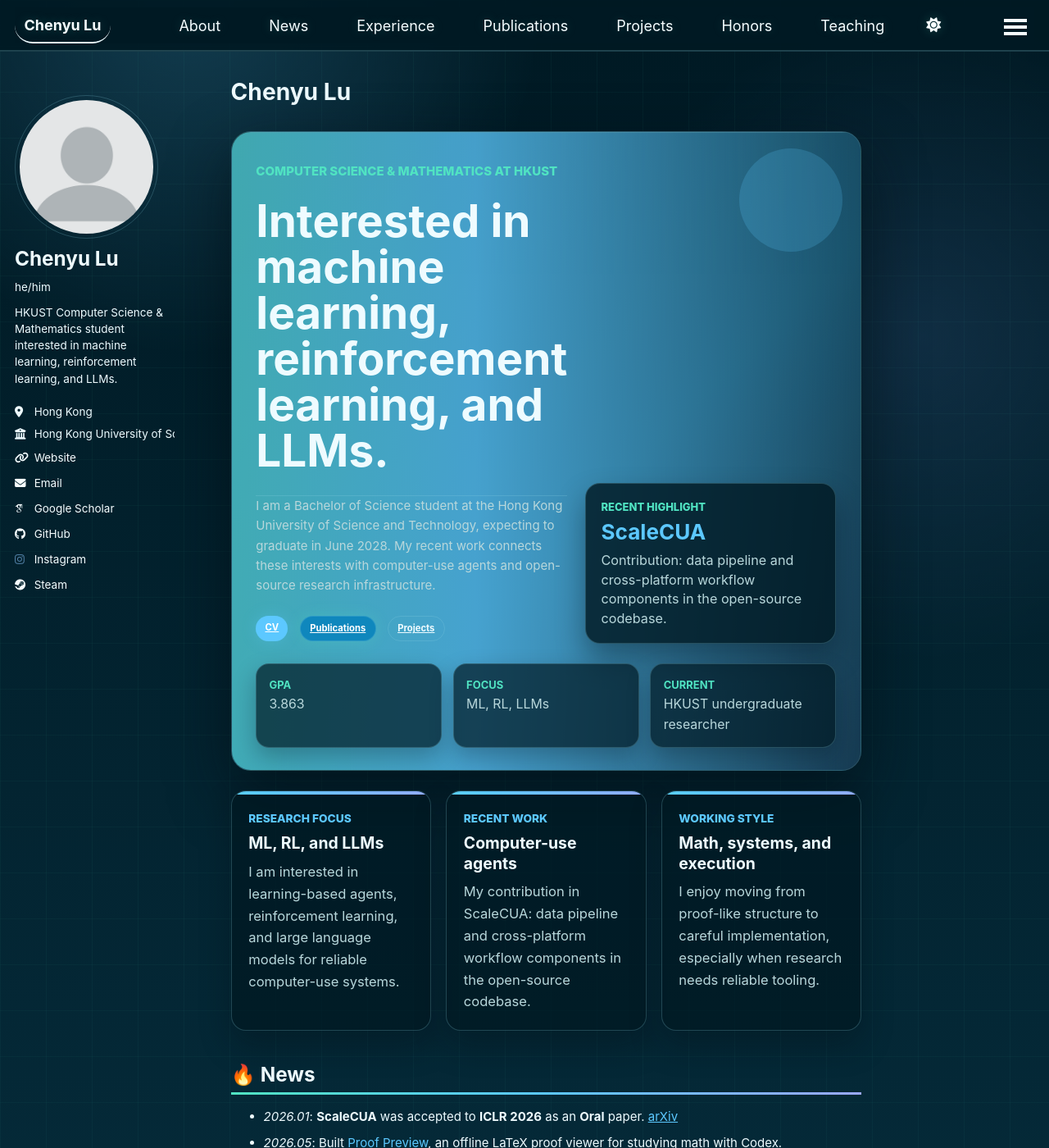
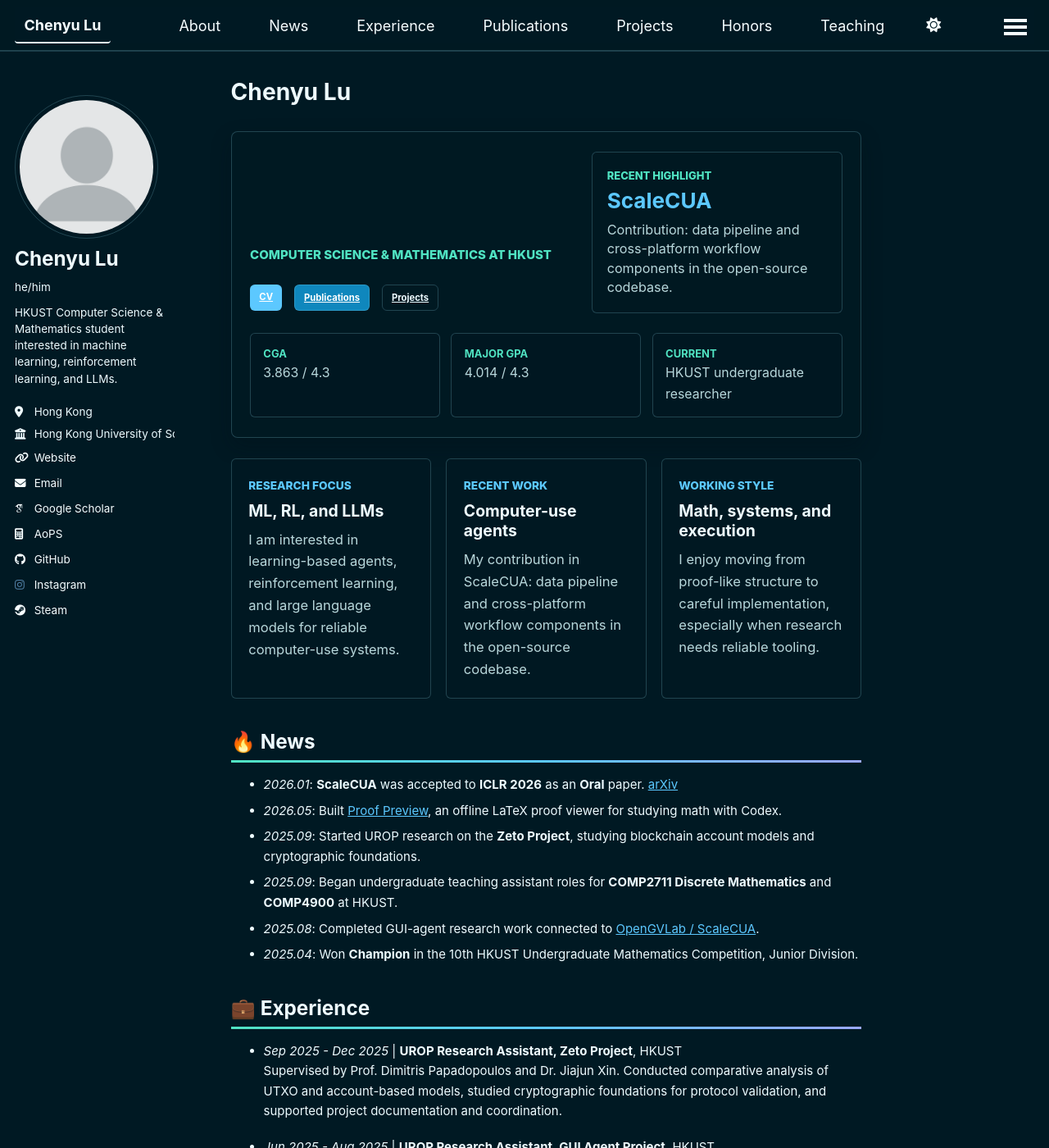
Before and after one commit to dylanluchenyu/dylanluchenyu.github.io, a Jekyll site: the page built from _pages/about.md, in a window 1280 px wide and 1400 px high. Shown: the whole window at 82% size. Built offline with Jekyll 4.4.1, drawn with Linux system fonts in a browser that asks for light colours; some web fonts are replaced; a script bundle is joined from its source files by our own code; library files that are not in the unit come from our copies; some of the changed text lies outside the part shown.

Commit message:
new version

```diff
--- a/_config.yml
+++ b/_config.yml
@@ -45,6 +45,7 @@
   researchgate     : # URL
   scopus           : # URL
   zotero           : # URL
+  aops             : cheaterzeta
 
 
   # Repositories and software development
--- a/_data/authors.yml
+++ b/_data/authors.yml
@@ -6,5 +6,6 @@
   email       : "cluba@connect.ust.hk"
   bio         : "Computer Science & Mathematics student at HKUST. Interested in machine learning, reinforcement learning, and LLMs."
   avatar      : "profile.png"
+  aops        : "cheaterzeta"
   github      : "dylanluchenyu"
   linkedin    : # Add if available
--- a/_includes/author-profile.html
+++ b/_includes/author-profile.html
@@ -73,6 +73,9 @@
       {% endif %}
       {% if author.zotero %}
         <li><a href="{{ author.zotero }}"><i class="ai ai-zotero ai-fw icon-pad-right"></i>Zotero</a></li>
+      {% endif %}
+      {% if author.aops %}
+        <li><a href="https://artofproblemsolving.com/community/user/{{ author.aops }}"><i class="fas fa-fw fa-calculator icon-pad-right" aria-hidden="true"></i>AoPS</a></li>
       {% endif %}
 
       <!-- Font Awesome icons / Repositories and software development -->
--- a/_pages/about.md
+++ b/_pages/about.md
@@ -13,8 +13,6 @@
 <section class="landing-hero">
   <div class="landing-copy">
     <p class="landing-eyebrow">Computer Science & Mathematics at HKUST</p>
-    <h2>Interested in machine learning, reinforcement learning, and LLMs.</h2>
-    <p class="landing-summary">I am a Bachelor of Science student at the Hong Kong University of Science and Technology, expecting to graduate in June 2028. My recent work connects these interests with computer-use agents and open-source research infrastructure.</p>
     <div class="landing-links">
       <a class="btn btn--primary" href="/files/CV.pdf">CV</a>
       <a class="btn btn--inverse" href="#publications">Publications</a>
@@ -27,8 +25,8 @@
     <p>Contribution: data pipeline and cross-platform workflow components in the open-source codebase.</p>
   </div>
   <div class="landing-stats" aria-label="Profile summary">
-    <span><strong>GPA</strong> 3.863</span>
-    <span><strong>Focus</strong> ML, RL, LLMs</span>
+    <span><strong>CGA</strong> 3.863 / 4.3</span>
+    <span><strong>Major GPA</strong> 4.014 / 4.3</span>
     <span><strong>Current</strong> HKUST undergraduate researcher</span>
   </div>
 </section>
@@ -147,5 +145,6 @@
 
 - **Degree:** B.S. in Computer Science & Mathematics, HKUST.
 - **Expected graduation:** June 2028.
-- **GPA:** 3.863.
+- **CGA:** 3.863 / 4.3.
+- **Major GPA:** 4.014 / 4.3, calculated from COMP and MATH coursework.
 - **Languages:** Mandarin Chinese (native), English (proficient).
--- a/_sass/layout/_custom.scss
+++ b/_sass/layout/_custom.scss
@@ -35,7 +35,7 @@
   --academic-warm-panel: #001923;
   --academic-rule: rgba(137, 210, 223, 0.24);
   --academic-muted: #b8d7db;
-  --academic-shadow: 0 28px 72px rgba(0, 13, 20, 0.62);
+  --academic-shadow: 0 10px 24px rgba(0, 13, 20, 0.28);
 }
 
 html {
@@ -57,28 +57,16 @@
   --academic-warm-panel: #001923;
   --academic-rule: rgba(137, 210, 223, 0.24);
   --academic-muted: #b8d7db;
-  --academic-shadow: 0 28px 72px rgba(0, 13, 20, 0.62);
+  --academic-shadow: 0 10px 24px rgba(0, 13, 20, 0.28);
 }
 
 body {
-  background:
-    linear-gradient(90deg, rgba(80, 227, 194, 0.04) 1px, transparent 1px),
-    linear-gradient(rgba(80, 227, 194, 0.035) 1px, transparent 1px),
-    radial-gradient(circle at 18% 0%, rgba(92, 200, 255, 0.2), rgba(92, 200, 255, 0) 24rem),
-    radial-gradient(circle at 88% 12%, rgba(122, 162, 255, 0.12), rgba(122, 162, 255, 0) 22rem),
-    linear-gradient(180deg, #001923, #052b3a 46%, #001923);
-  background-size: 56px 56px, 56px 56px, auto, auto, auto;
+  background: #001923;
   color: var(--academic-ink);
 }
 
 html[data-theme="dark"] body {
-  background:
-    linear-gradient(90deg, rgba(80, 227, 194, 0.04) 1px, transparent 1px),
-    linear-gradient(rgba(80, 227, 194, 0.035) 1px, transparent 1px),
-    radial-gradient(circle at 18% 0%, rgba(92, 200, 255, 0.2), rgba(92, 200, 255, 0) 24rem),
-    radial-gradient(circle at 88% 12%, rgba(122, 162, 255, 0.12), rgba(122, 162, 255, 0) 22rem),
-    linear-gradient(180deg, #001923, #052b3a 46%, #001923);
-  background-size: 56px 56px, 56px 56px, auto, auto, auto;
+  background: #001923;
 }
 
 .page__footer {
@@ -119,8 +107,8 @@
   padding: 1.15rem 1.25rem;
   background: var(--academic-warm-panel);
   border: 1px solid var(--academic-rule);
-  border-left: 5px solid var(--academic-teal);
-  border-radius: 18px;
+  border-left: 4px solid var(--academic-teal);
+  border-radius: 6px;
 
   p {
     margin: 0;
@@ -133,13 +121,11 @@
   display: grid;
   gap: 1.25rem;
   margin: 0 0 1.35rem;
-  padding: 2rem 1.65rem 1.45rem;
+  padding: 1.35rem 1.25rem;
   overflow: hidden;
-  background:
-    linear-gradient(120deg, rgba(80, 227, 194, 0.13), rgba(92, 200, 255, 0.09) 42%, rgba(122, 162, 255, 0.11)),
-    linear-gradient(135deg, #001923, #063443 58%, #001923);
+  background: rgba(0, 25, 35, 0.92);
   border: 1px solid rgba(137, 210, 223, 0.24);
-  border-radius: 24px;
+  border-radius: 8px;
   box-shadow: var(--academic-shadow);
 
   @include breakpoint($medium) {
@@ -149,30 +135,11 @@
 }
 
 .landing-hero::before {
-  content: "";
-  position: absolute;
-  inset: 0;
-  background: linear-gradient(90deg, transparent, var(--academic-teal), var(--academic-sky), transparent);
-  background-size: 220% 100%;
-  border-top: 1px solid rgba(137, 210, 223, 0.36);
-  opacity: 0.72;
-  animation: cool-scan 8s linear infinite;
-  pointer-events: none;
+  display: none;
 }
 
 .landing-hero::after {
-  content: "";
-  position: absolute;
-  right: 1.25rem;
-  top: 1.1rem;
-  width: 7rem;
-  height: 7rem;
-  background:
-    linear-gradient(135deg, rgba(92, 200, 255, 0.32), rgba(80, 227, 194, 0.06)),
-    var(--academic-sky);
-  border-radius: 999px;
-  opacity: 0.2;
-  pointer-events: none;
+  display: none;
 }
 
 .landing-copy,
@@ -214,19 +181,19 @@
 }
 
 .landing-links .btn {
-  border-radius: 999px;
+  border-radius: 6px;
 }
 
 .landing-links .btn--primary {
   color: #ffffff !important;
   background: var(--academic-sky) !important;
-  box-shadow: 0 0 18px rgba(92, 200, 255, 0.28);
+  box-shadow: none;
 }
 
 .landing-links .btn--inverse {
   color: #ffffff !important;
   background: #0f6f9f !important;
-  box-shadow: 0 0 18px rgba(80, 227, 194, 0.24);
+  box-shadow: none;
 }
 
 .landing-links .btn--inverse:link,
@@ -247,8 +214,8 @@
   padding: 1rem;
   background: rgba(0, 25, 35, 0.82);
   border: 1px solid var(--academic-rule);
-  border-radius: 18px;
-  box-shadow: 0 18px 34px rgba(0, 13, 20, 0.34);
+  border-radius: 6px;
+  box-shadow: none;
 }
 
 .landing-note span {
@@ -291,9 +258,9 @@
     color: var(--academic-muted);
     background: rgba(0, 25, 35, 0.7);
     border: 1px solid var(--academic-rule);
-    border-radius: 16px;
+    border-radius: 6px;
     font-size: 0.88rem;
-    box-shadow: 0 12px 28px rgba(0, 13, 20, 0.28);
+    box-shadow: none;
   }
 
   strong {
@@ -324,23 +291,17 @@
   padding: 1.15rem;
   background: rgba(0, 25, 35, 0.74);
   border: 1px solid var(--academic-rule);
-  border-radius: 18px;
-  box-shadow: 0 18px 38px rgba(0, 13, 20, 0.32);
-  transition: transform 160ms ease, box-shadow 160ms ease;
+  border-radius: 6px;
+  box-shadow: none;
+  transition: border-color 160ms ease, background 160ms ease;
 
   &::before {
-    content: "";
-    position: absolute;
-    inset: 0 0 auto;
-    height: 4px;
-    background: linear-gradient(90deg, var(--academic-teal), var(--academic-sky), var(--academic-coral-deep));
-    background-size: 180% 100%;
-    animation: cool-scan 7s linear infinite;
+    display: none;
   }
 
   &:hover {
-    transform: translateY(-3px);
-    box-shadow: 0 24px 48px rgba(0, 13, 20, 0.42), 0 0 0 1px rgba(80, 227, 194, 0.18);
+    background: rgba(6, 52, 67, 0.82);
+    border-color: var(--global-dark-border-color);
   }
 
   h3 {
@@ -391,9 +352,8 @@
 }
 
 .greedy-nav .visible-links > li > a {
-  border-radius: 999px;
+  border-radius: 4px;
   padding: 0.42rem 0.64rem;
-  text-shadow: 0 0 14px rgba(80, 227, 194, 0.22);
 }
 
 .greedy-nav .visible-links > li > a:hover,
@@ -402,8 +362,8 @@
 .greedy-nav .hidden-links a:focus,
 .author__urls a:hover {
   color: var(--academic-teal) !important;
-  background: rgba(80, 227, 194, 0.1);
-  box-shadow: inset 0 -2px 0 var(--academic-teal);
+  background: transparent;
+  box-shadow: none;
 }
 
 .greedy-nav {
@@ -429,7 +389,7 @@
 }
 
 .author__urls-wrapper .btn {
-  border-radius: 999px;
+  border-radius: 6px;
 }
 
 .paper-box {
@@ -440,15 +400,15 @@
   padding: 1rem 1.05rem;
   background: rgba(0, 25, 35, 0.74);
   border: 1px solid var(--academic-rule);
-  border-left: 5px solid var(--academic-sky);
-  border-radius: 18px;
-  box-shadow: 0 18px 38px rgba(0, 13, 20, 0.32);
-  transition: transform 160ms ease, box-shadow 160ms ease;
+  border-left: 4px solid var(--academic-sky);
+  border-radius: 6px;
+  box-shadow: none;
+  transition: border-color 160ms ease, background 160ms ease;
 }
 
 .paper-box:hover {
-  transform: translateY(-2px);
-  box-shadow: 0 24px 48px rgba(0, 13, 20, 0.42), 0 0 0 1px rgba(92, 200, 255, 0.18);
+  background: rgba(6, 52, 67, 0.82);
+  border-color: var(--global-dark-border-color);
 }
 
 .paper-box-text {
@@ -489,7 +449,7 @@
   padding: 0.06em 0.45em;
   color: #fff;
   background: var(--academic-coral-deep);
-  border-radius: 999px;
+  border-radius: 4px;
   font-size: 0.76em;
   font-style: normal;
   font-weight: 700;
@@ -507,7 +467,7 @@
   display: inline-block;
   margin-right: 0.32em;
   padding: 0.1em 0.55em;
-  border-radius: 999px;
+  border-radius: 4px;
   color: #fff !important;
   font-weight: 600;
   text-decoration: none !important;
@@ -531,17 +491,17 @@
 
 .archive__item,
 .page__inner-wrap {
-  animation: rise-in 360ms ease both;
+  animation: none;
 }
 
 .archive__item {
   padding: 0.85rem 0.95rem;
   border: 1px solid transparent;
-  border-radius: 16px;
-  transition: transform 160ms ease, border-color 160ms ease, background 160ms ease;
+  border-radius: 6px;
+  transition: border-color 160ms ease, background 160ms ease;
 
   &:hover {
-    transform: translateY(-2px);
+    transform: none;
     background: rgba(7, 54, 66, 0.82);
     border-color: var(--academic-rule);
   }
@@ -579,7 +539,7 @@
 @media (max-width: 600px) {
   .landing-hero {
     padding: 1.45rem 1rem 1.05rem;
-    border-radius: 18px;
+    border-radius: 8px;
   }
 
   .landing-hero h2 {
@@ -610,25 +570,3 @@
     overflow-x: hidden;
   }
 }
-
-@keyframes rise-in {
-  from {
-    opacity: 0;
-    transform: translateY(8px);
-  }
-
-  to {
-    opacity: 1;
-    transform: translateY(0);
-  }
-}
-
-@keyframes cool-scan {
-  from {
-    background-position: 220% 0;
-  }
-
-  to {
-    background-position: -220% 0;
-  }
-}
```
Also changed, not shown: _pages/cv.md (+2 -1 lines), 2 other files.
